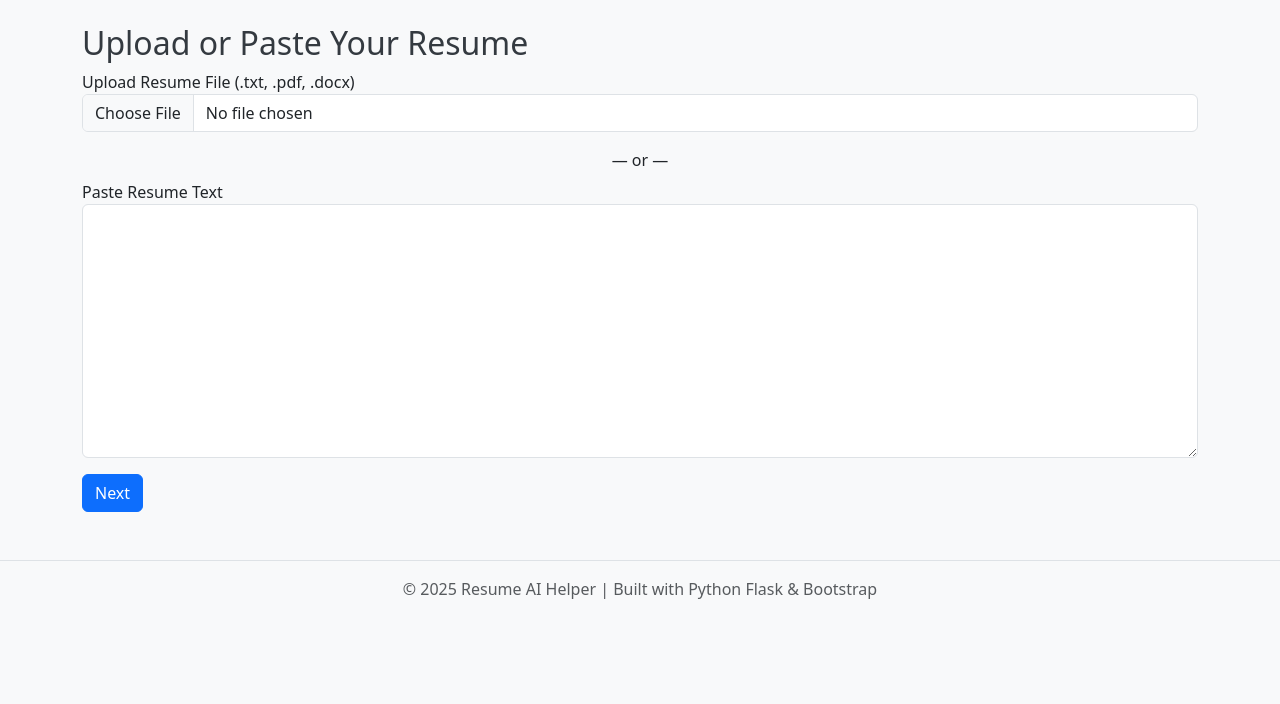
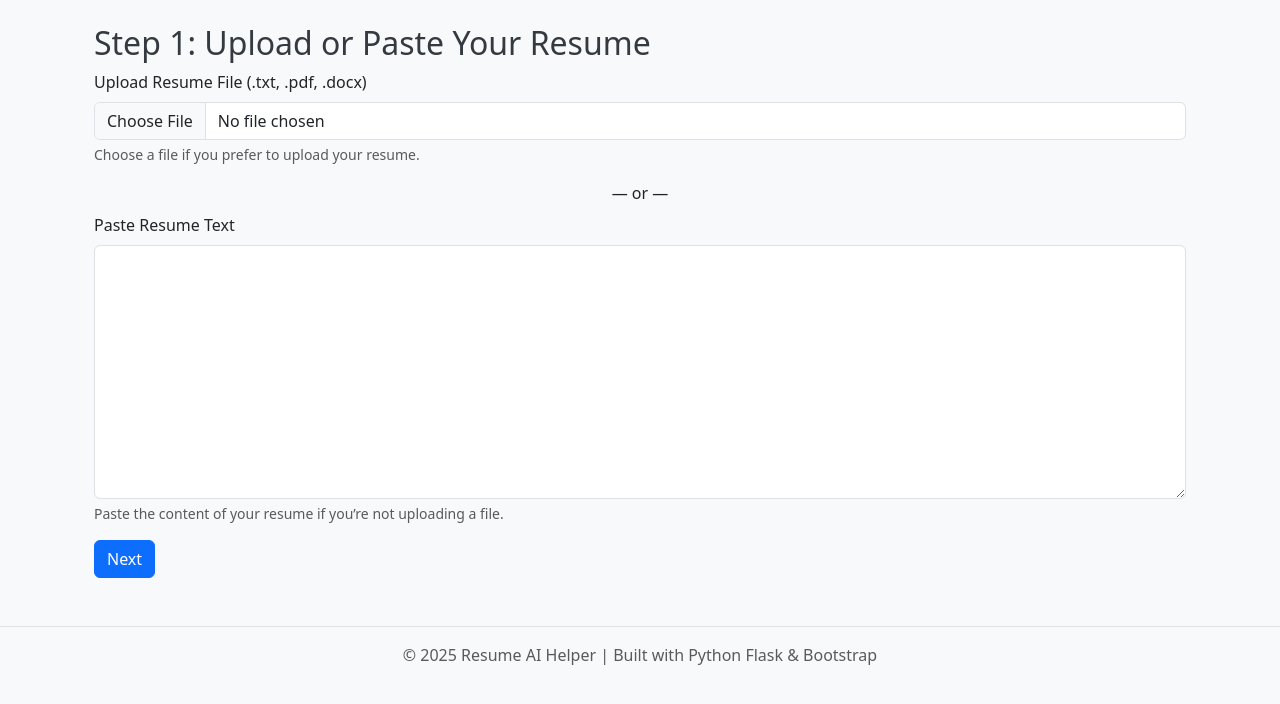
Before and after one commit to gustavowmarques/resume-ai-helper, a Flask app: page /upload_resume in a window 1280 px wide. Shown: the part 56-760 px from the top of the page. Run offline with Flask 3, Linux system fonts and the light colour scheme; some libraries are stand-ins or nearby versions.

Commit message:
cleaned code for upload_resume.html

```diff
--- a/templates/upload_resume.html
+++ b/templates/upload_resume.html
@@ -1,24 +1,35 @@
 {% extends "base.html" %}
+{% block title %}Upload Resume{% endblock %}
+
 {% block content %}
-<h2>Upload or Paste Your Resume</h2>
+<div class="container mt-4">
+    <h2>Step 1: Upload or Paste Your Resume</h2>
 
     {% if error %}
-<div class="alert alert-danger">{{ error }}</div>
+    <div class="alert alert-danger" role="alert">
+        {{ error }}
+    </div>
     {% endif %}
 
-<form method="POST" enctype="multipart/form-data" action="/upload_resume">
+    <form method="POST" enctype="multipart/form-data" action="/upload_resume" aria-label="Upload or paste your resume form">
+        <!-- Paste Resume -->
         <div class="mb-3">
-        <label for="resume_file">Upload Resume File (.txt, .pdf, .docx)</label>
-        <input class="form-control" type="file" name="resume_file" id="resume_file" accept=".txt,.pdf,.docx">
+            <label for="resume_file" class="form-label">Upload Resume File (.txt, .pdf, .docx)</label>
+            <input class="form-control" type="file" name="resume_file" id="resume_file" accept=".txt,.pdf,.docx" aria-required="false" aria-describedby="resumeFileHelp" tabindex="1">
+            <div id="resumeFileHelp" class="form-text">Choose a file if you prefer to upload your resume.</div>
         </div>
 
         <p class="text-center my-2">— or —</p>
 
         <div class="mb-3">
-        <label for="resume">Paste Resume Text</label>
-        <textarea class="form-control" name="resume" id="resume" rows="10">{{ resume or '' }}</textarea>
+            <label for="resume" class="form-label">Paste Resume Text</label>
+            <textarea class="form-control" name="resume" id="resume" rows="10" aria-describedby="resumeTextHelp" tabindex="2">{{ resume or '' }}</textarea>
+            <div id="resumeTextHelp" class="form-text">Paste the content of your resume if you’re not uploading a file.</div>
         </div>
+
         {% include "partials/_loading.html" %}
-    <button type="submit" id="generate" class="btn btn-primary">Next</button>
+
+        <button type="submit" id="generate" class="btn btn-primary" title="Continue to next step" aria-label="Continue to Job Description" tabindex="3">Next</button>
     </form>
+</div>
 {% endblock %}
```
Lines whose indentation alone changed are shown as unchanged.
